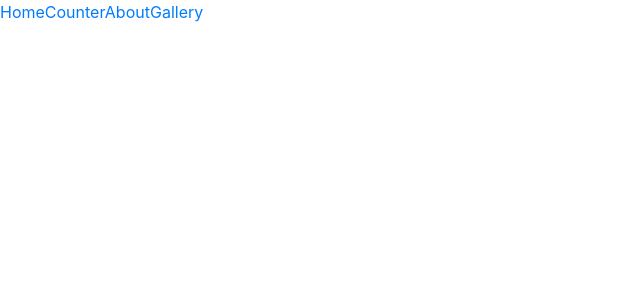
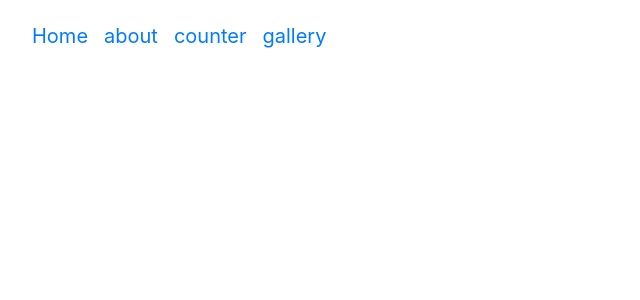
Before and after one commit to MUHESI/skillpage, a React (Create React App) app: page / in a window 1280 px wide. Shown: the top 300 px of the page, without its empty margins (0-640 px from the left). Built offline with nearby package versions, Linux system fonts and the light colour scheme.

Commit message:
files saved

```diff
--- a/src/App.js
+++ b/src/App.js
@@ -2,26 +2,49 @@ import React from "react";
 import logo from "./logo.svg";
 import "./App.css";
 import "./bootstrap.min.css";
-//import Counter from "./components/counter";
-import {
-  Counter,
-  Route,
-  Switch,
-  Link,
-  BrowserRouter as Router,
-} from "react-router-dom";
+import Counter from "./composant/counter";
+import { Route, Switch, Link, BrowserRouter as Router } from "react-router-dom";
 //import 'bootstrap/dist/css/bootstrap.min.css';
 
 // { }
+// <nav className="navbar navbar-expand navbar-brand m-2">
+// navbar - expand : afficher le menu en l"horizontal
+// navbar-brand : taille la plice
+
 function App() {
   return (
     <Router>
-      <nav>
-        <Link to="/home">Home</Link>
-        <Link to="/counter">Counter</Link>
-        <Link to="/about">About</Link>
-        <Link to="/gallery">Gallery</Link>
+      <nav className="navbar navbar-expand navbar-brand m-2">
+        <ul className="navbar-nav">
+          <li>
+            <Link className="nav-link" to="/home">
+              Home
+            </Link>
+          </li>
+          <li>
+            <Link className="nav-link" to="/about">
+              about
+            </Link>
+          </li>
+          <li>
+            <Link className="nav-link" to="/counter">
+              counter
+            </Link>
+          </li>
+          <li>
+            <Link className="nav-link" to="/gallery">
+              gallery
+            </Link>
+          </li>
+        </ul>
       </nav>
+      <div className="container">
+        <Switch>
+          <Route path="/home"></Route>
+          <Route path="/about" component={Counter}></Route>
+          <Route path="/gallery" component={Counter}></Route>
+        </Switch>
+      </div>
     </Router>
   );
 }
```
